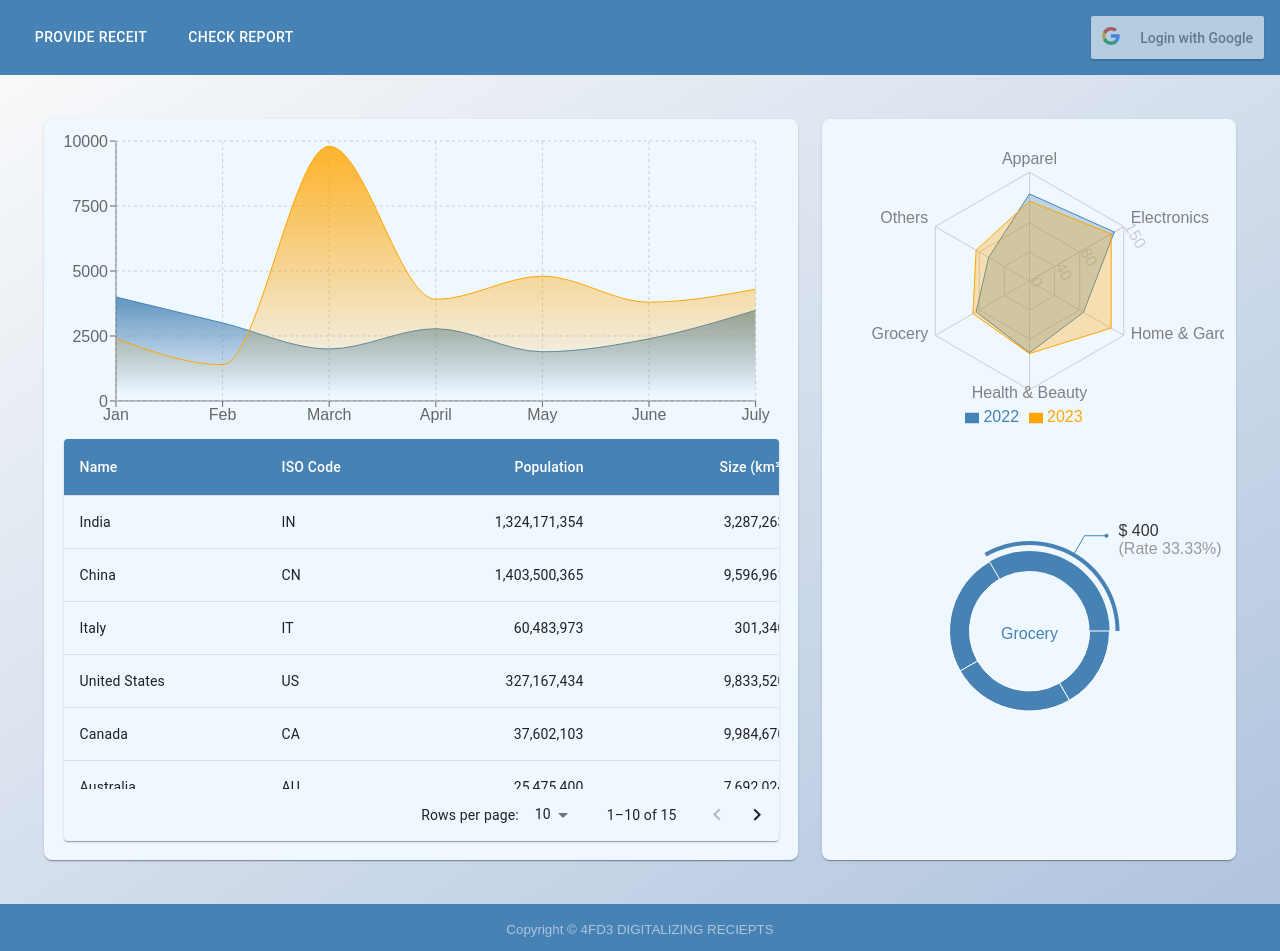
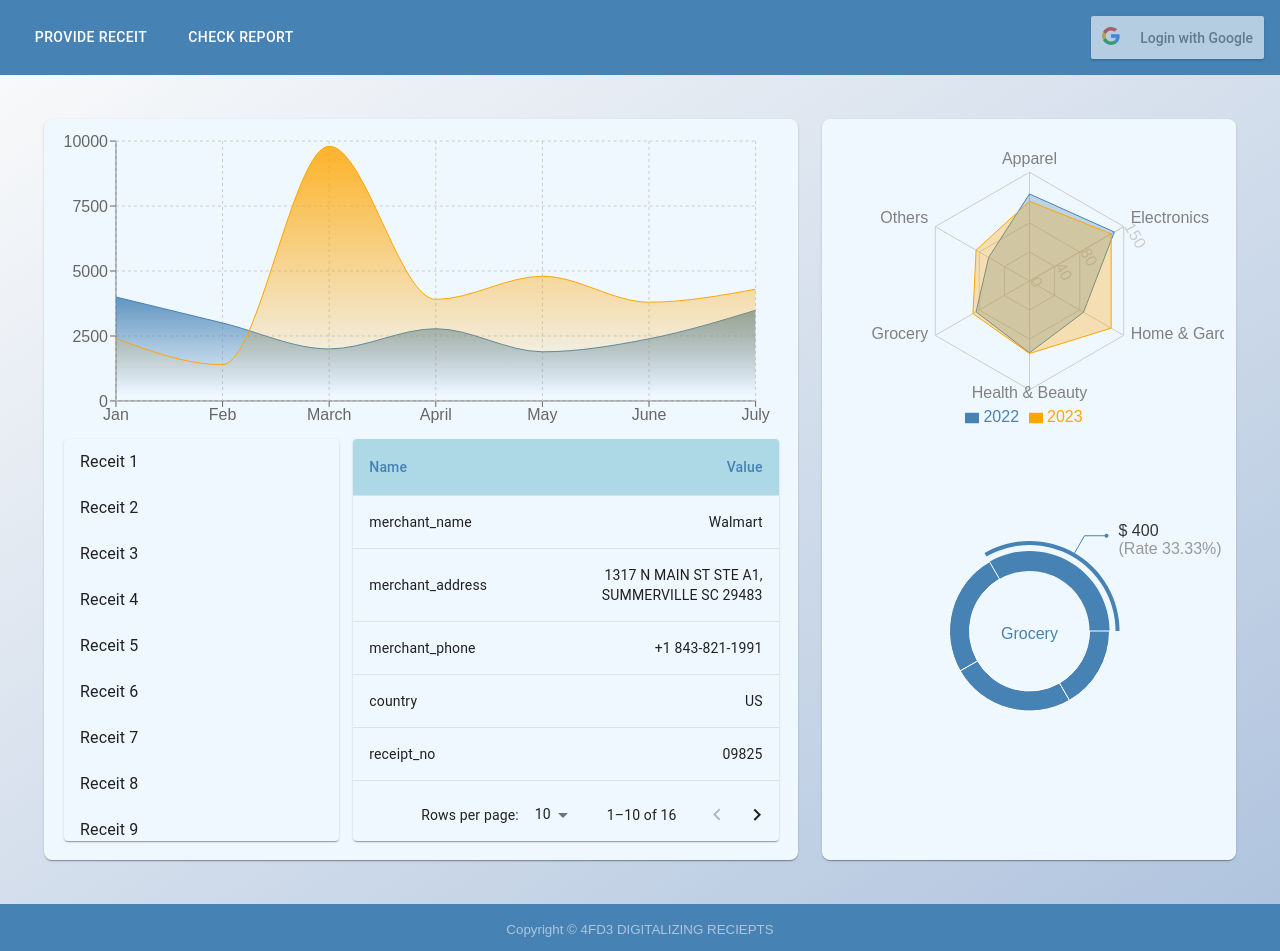
Before and after one commit to 4FD3/frontend, a React (Create React App) app: page /Data in a window 1280 px wide. Shown: the top 951 px of the page. Built offline with nearby package versions, Linux system fonts and the light colour scheme.

Commit message:
add list for receit selection

```diff
--- a/package.json
+++ b/package.json
@@ -15,6 +15,7 @@
     "react-google-login": "^5.2.2",
     "react-router-dom": "^6.21.2",
     "react-scripts": "5.0.1",
+    "react-window": "^1.8.10",
     "recharts": "^2.10.4",
     "styled-components": "^6.1.8",
     "web-vitals": "^2.1.4"
--- a/src/components/DataDisplay.tsx
+++ b/src/components/DataDisplay.tsx
@@ -3,7 +3,9 @@
 import backgroundImg from '../images/sorry.png';
 import { PieChartUseThis, AreaChartUseThis, RadarChartUseThis } from './Charts.tsx';
 import StickyHeadTable from './DetailTable.tsx';
+import VirtualizedList from './ListData.tsx';
 import Paper from '@mui/material/Paper';
+
 const dataR = [
     {
         subject: 'Apparel',
@@ -196,7 +198,13 @@
                                 // padding: '1%',
                             }}
                         />
-                        <StickyHeadTable style={{ xs: '100%', md: '60%', overflow: 'hidden', backgroundColor: '#F0F8FF', margin: '1%' }} />
+                        <Box sx={{
+                            display: 'flex',
+                            flexDirection: { xs: 'column', md: 'row' },
+                        }}>
+                            <VirtualizedList style={{ xs: '100%', md: '10%', overflow: 'hidden', backgroundColor: '#F0F8FF', margin: '1%' }} />
+                            <StickyHeadTable style={{ xs: '100%', md: '50%', overflow: 'hidden', backgroundColor: '#F0F8FF', margin: '1%' }} dataT={dummyData['receipts'][0]} />
+                        </Box>
                     </Paper>
                     <Paper sx={{
                         borderRadius: 2,
--- a/src/components/DetailTable.tsx
+++ b/src/components/DetailTable.tsx
@@ -9,7 +9,7 @@
 import TableRow from '@mui/material/TableRow';
 
 interface Column {
-  id: 'name' | 'code' | 'population' | 'size' | 'density';
+  id: 'name' | 'value';
   label: string;
   minWidth?: number;
   align?: 'right';
@@ -18,24 +18,9 @@
 
 const columns: readonly Column[] = [
   { id: 'name', label: 'Name', minWidth: 170 },
-  { id: 'code', label: 'ISO\u00a0Code', minWidth: 100 },
   {
-    id: 'population',
-    label: 'Population',
-    minWidth: 170,
-    align: 'right',
-    format: (value: number) => value.toLocaleString('en-US'),
-  },
-  {
-    id: 'size',
-    label: 'Size\u00a0(km\u00b2)',
-    minWidth: 170,
-    align: 'right',
-    format: (value: number) => value.toLocaleString('en-US'),
-  },
-  {
-    id: 'density',
-    label: 'Density',
+    id: 'value',
+    label: 'Value',
     minWidth: 170,
     align: 'right',
     format: (value: number) => value.toFixed(2),
@@ -44,43 +29,33 @@
 
 interface Data {
   name: string;
-  code: string;
-  population: number;
-  size: number;
-  density: number;
+  value: string;
 }
 
 function createData(
   name: string,
-  code: string,
-  population: number,
-  size: number,
+  value: string,
 ): Data {
-  const density = population / size;
-  return { name, code, population, size, density };
+  return { name, value };
 }
 
-const rows = [
-  createData('India', 'IN', 1324171354, 3287263),
-  createData('China', 'CN', 1403500365, 9596961),
-  createData('Italy', 'IT', 60483973, 301340),
-  createData('United States', 'US', 327167434, 9833520),
-  createData('Canada', 'CA', 37602103, 9984670),
-  createData('Australia', 'AU', 25475400, 7692024),
-  createData('Germany', 'DE', 83019200, 357578),
-  createData('Ireland', 'IE', 4857000, 70273),
-  createData('Mexico', 'MX', 126577691, 1972550),
-  createData('Japan', 'JP', 126317000, 377973),
-  createData('France', 'FR', 67022000, 640679),
-  createData('United Kingdom', 'GB', 67545757, 242495),
-  createData('Russia', 'RU', 146793744, 17098246),
-  createData('Nigeria', 'NG', 200962417, 923768),
-  createData('Brazil', 'BR', 210147125, 8515767),
-];
+const getData = (data) => {
+  let result: any[] = [];
+  for (const [key, value] of Object.entries(data)) {
+    if (typeof value === 'string') {
+      result.push(createData(key, value));
+    } else if (typeof value === 'number') {
+      result.push(createData(key, value.toString()));
+    }
+  };
+  return result;
+};
 
-export default function StickyHeadTable({style}) {
+export default function StickyHeadTable({ style, dataT }) {
   const [page, setPage] = React.useState(0);
   const [rowsPerPage, setRowsPerPage] = React.useState(10);
+
+  const rows = getData(dataT);
 
   const handleChangePage = (event: unknown, newPage: number) => {
     setPage(newPage);
@@ -101,7 +76,7 @@
                 <TableCell
                   key={column.id}
                   align={column.align}
-                  style={{ minWidth: column.minWidth, backgroundColor: '#4682B4', color: 'white' }}
+                  style={{ minWidth: column.minWidth, backgroundColor: '#ADD8E6', color: '#4682B4' }}
                 >
                   {column.label}
                 </TableCell>
@@ -113,7 +88,7 @@
               .slice(page * rowsPerPage, page * rowsPerPage + rowsPerPage)
               .map((row) => {
                 return (
-                  <TableRow hover role="checkbox" tabIndex={-1} key={row.code}>
+                  <TableRow hover role="checkbox" tabIndex={-1} key={row.value}>
                     {columns.map((column) => {
                       const value = row[column.id];
                       return (
--- /dev/null
+++ b/src/components/ListData.tsx
@@ -0,0 +1,36 @@
+import * as React from 'react';
+import ListItem from '@mui/material/ListItem';
+import ListItemButton from '@mui/material/ListItemButton';
+import ListItemText from '@mui/material/ListItemText';
+import { FixedSizeList } from 'react-window';
+import Paper from '@mui/material/Paper';
+
+function renderRow(props) {
+    const { index, style } = props;
+
+    return (
+        <ListItem style={style} key={index} component="div" disablePadding>
+            <ListItemButton>
+                <ListItemText primary={`Receit ${index + 1}`} />
+            </ListItemButton>
+        </ListItem>
+    );
+}
+
+export default function VirtualizedList(style) {
+    return (
+        <Paper
+            sx={style}
+        >
+            <FixedSizeList
+                height={400}
+                width={360}
+                itemSize={46}
+                itemCount={200}
+                overscanCount={5}
+            >
+                {renderRow}
+            </FixedSizeList>
+        </Paper>
+    );
+}
```
Also changed, not shown: 1 other file (tests, documents, lock files or other folders).
